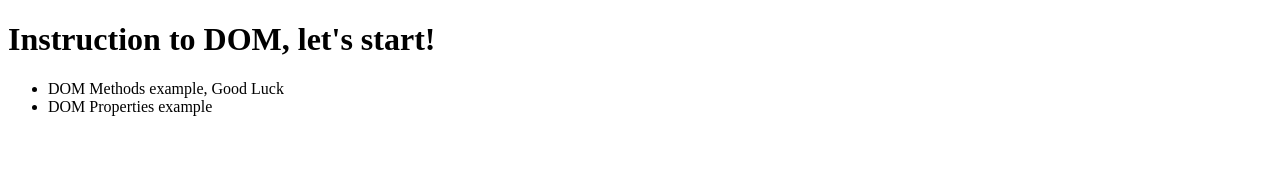
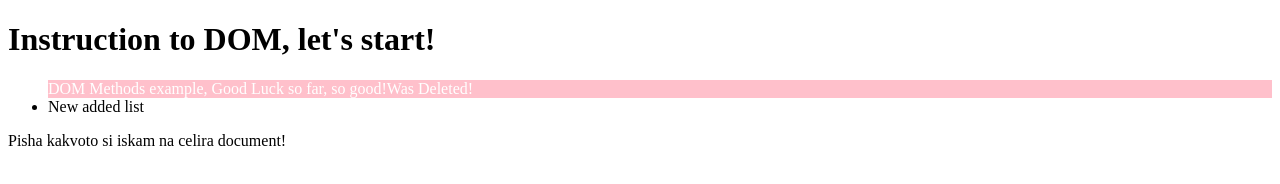
Before and after one commit to lboyadzhiev/JS-Advanced-2020, a plain HTML site: page DOM/demo.html in a window 1280 px wide. Drawn offline with Linux system fonts and the light colour scheme.

Commit message:
DOM theory

```diff
--- a/DOM/demo.html
+++ b/DOM/demo.html
@@ -7,9 +7,9 @@
 </head>
 <body>
    <h1>Instruction to DOM</h1>
-   <ul>
-      <li id="methods">DOM Methods example</li>
-      <li>DOM Properties example</li>
+   <ul id="parrent">
+      <li id="methods" class="list-items" data-name="Lucho">DOM Methods example</li>
+      <li class="list-items">DOM Properties example</li>
    </ul>
 
    <script>
@@ -21,6 +21,46 @@
       let methods = document.getElementById('methods');
       methods.innerHTML += ', Good Luck';
 
+      //change attribute
+      methods.setAttribute('data-name', 'Pesho');
+      console.log(methods.attributes);
+
+      //style
+      methods.style.backgroundColor = 'pink';
+      methods.style.color = 'white';
+
+
+      //get element my class name
+      let properties = document.getElementsByClassName('list-items')[0];
+      properties.innerHTML += ' so far, so good!';
+
+      //get element by query selector
+      let listElement = document.querySelector('.propertie');
+
+      //add HTML element
+      let ulElement = document.querySelector('ul');
+      ulElement.innerHTML += '<li>New added list</li>'
+
+      //removeChild
+      let parrent = document.querySelector('#parrent');
+      let newLiElement = document.createElement('li');
+      newLiElement.textContent += 'Just added!'
+      console.log(newLiElement);
+      let child = document.getElementById('methods');
+
+      parrent.removeChild(child); //still exists in the memory
+      child.innerHTML += 'Was Deleted!'
+
+      //appendChild
+      // parrent.appendChild(child);
+
+      //replaceChild
+      let oldChild = document.getElementsByClassName('list-items')[0];
+      parrent.replaceChild(child, oldChild);
+
+      //document. Write
+      document.write('Pisha kakvoto si iskam na celira document!')
+
    </script>
 </body>
 </html>
```
Also changed, not shown: DOM/theory.js (+31 -0 lines).
